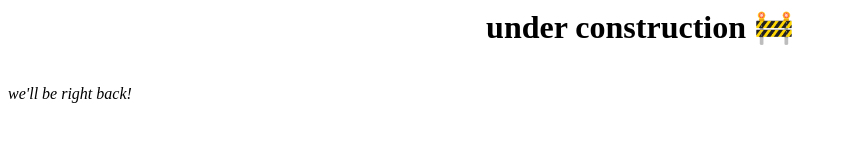
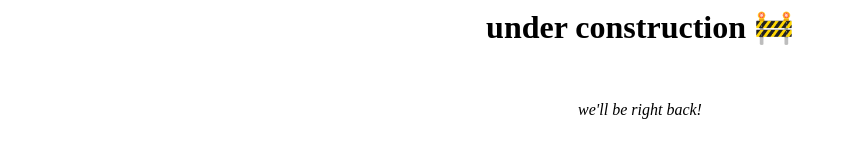
Before and after one commit to mahmoudrafati/mahmoudrafati.github.io, a plain HTML site: page index.html in a window 1280 px wide. Shown: the whole page, without its empty margins (0-846 px from the left). Drawn offline with Linux system fonts and the light colour scheme.

Commit message:
under construction v.2

```diff
--- a/index.html
+++ b/index.html
@@ -1,3 +1,3 @@
 <h1 style="text-align: center;">under construction 🚧 </h1>
 <br>
-<em style="text-align: center;"> we'll be right back! </em>
+<p style="text-align: center;"><em> we'll be right back! </em></p>
```
